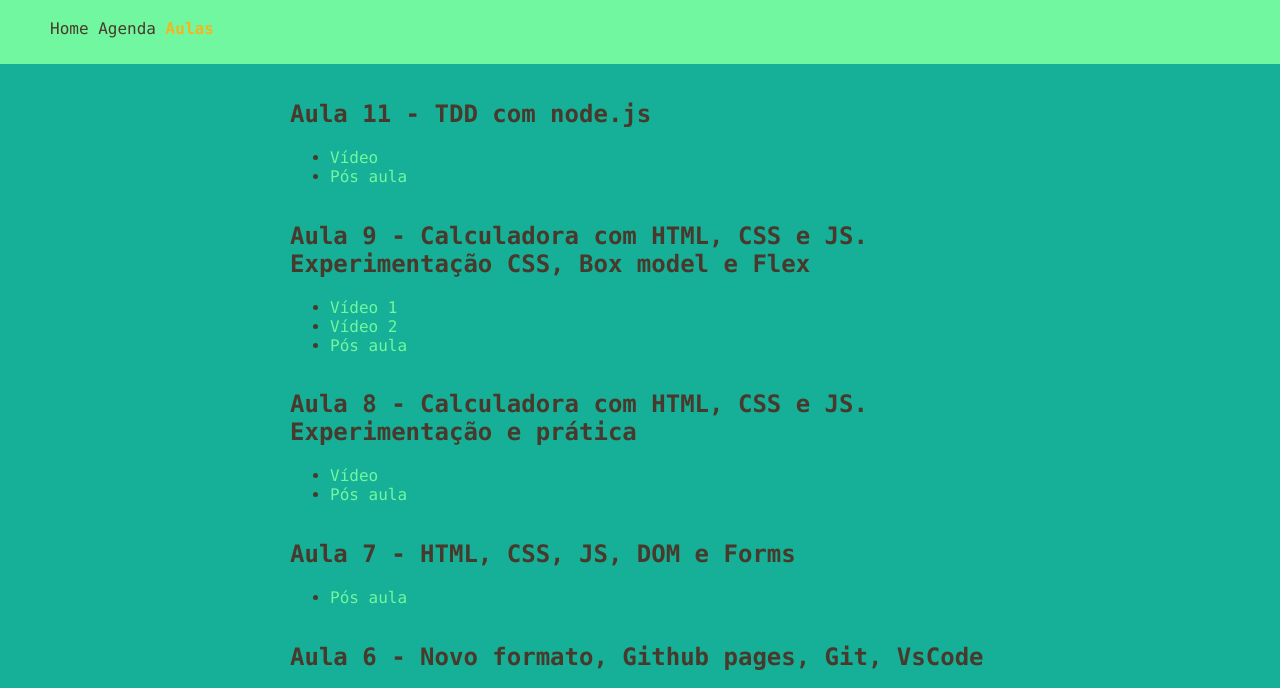
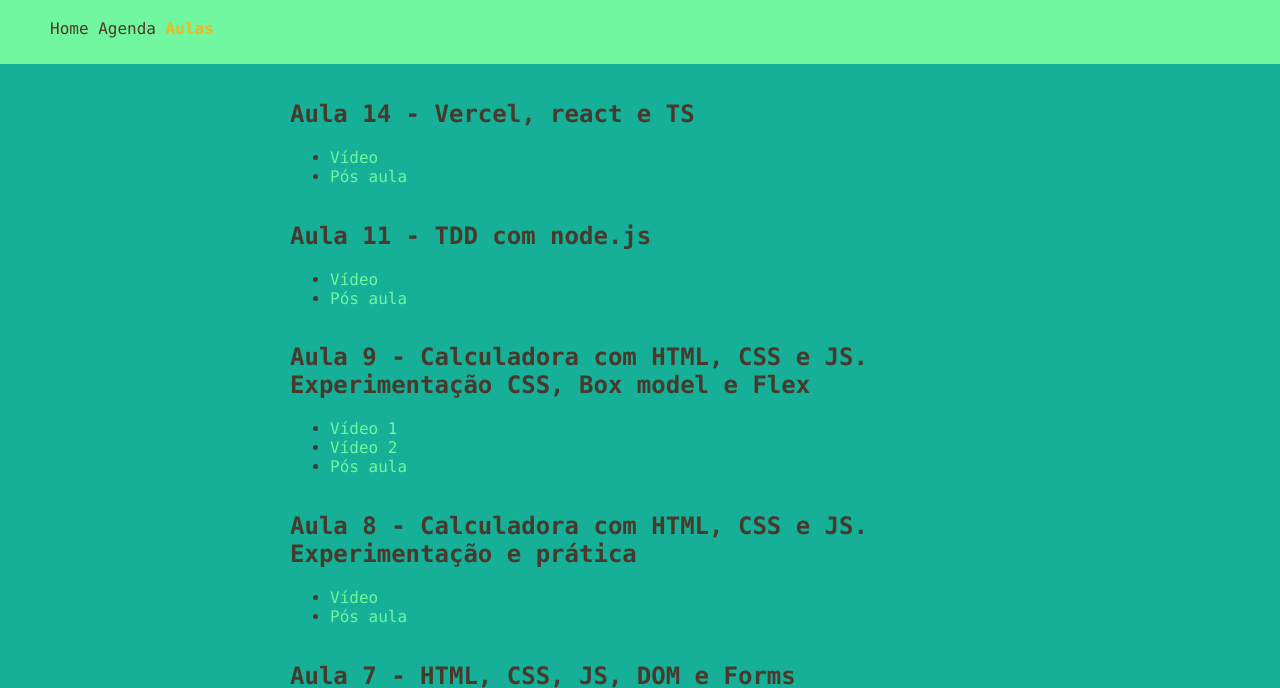
Before and after one commit to drFabio/codingClub, a plain HTML site: page classes.html in a window 1280 px wide. Shown: the part 72-760 px from the top of the page. Drawn offline with Linux system fonts and the light colour scheme.

Commit message:
feat: adds class 14

```diff
--- a/classes.html
+++ b/classes.html
@@ -188,7 +188,7 @@
               <ul>
                 <li>
                   <a
-                    href="hhttps://www.loom.com/share/e9eb6e583c814854a80f6f87862693ee"
+                    href="https://www.loom.com/share/e9eb6e583c814854a80f6f87862693ee"
                     >Vídeo</a
                   >
                 </li>
@@ -201,6 +201,25 @@
               </ul>
             </section>
           </article>
+          <article>
+            <h2>Aula 14 - Vercel, react e TS</h2>
+            <section>
+              <ul>
+                <li>
+                  <a
+                    href="https://www.loom.com/share/d001b28479014f308020998363befe92"
+                    >Vídeo</a
+                  >
+                </li>
+                <li>
+                  <a
+                    href="https://docs.google.com/document/d/1rOeu9X1J4iWa-aLRWwy8z4QD9J2aWoHEOAX2XyZyrTE/edit?usp=sharing"
+                    >Pós aula</a
+                  >
+                </li>
+              </ul>
+            </section>
+          </article>
         </div>
       </main>
       <footer>From Brazil to Germany, to Canada, to the world</footer>
```
